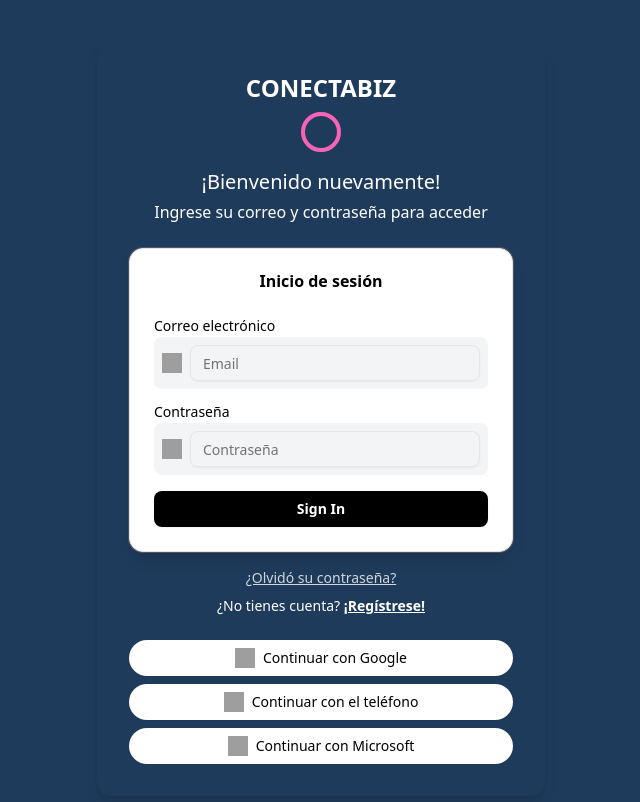
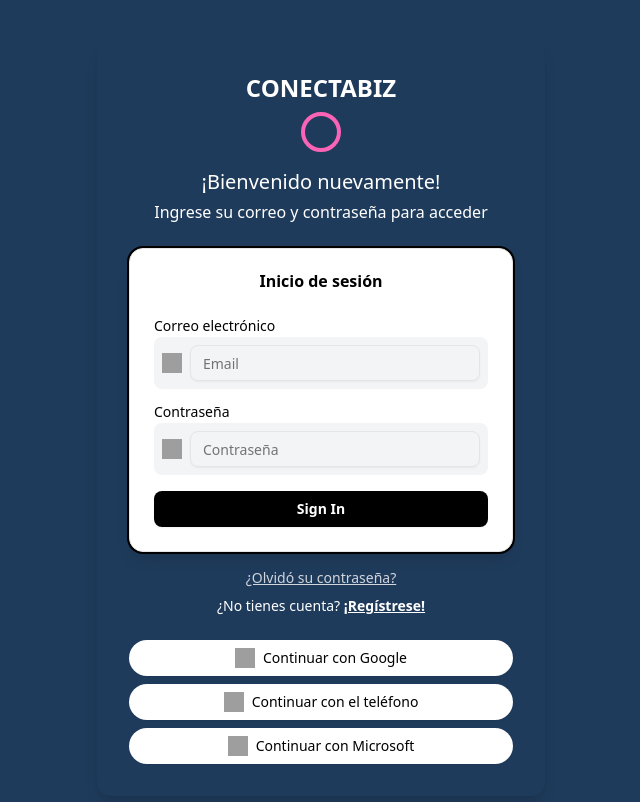
Before and after one commit to MiguelRestrepoL/ConectaBiz2, a Next.js app in the folder frontend/my-login-app/: page / in a window 1280 px wide. Shown: the top 802 px of the page, without its empty margins (319-959 px from the left). Built offline with nearby package versions, Linux system fonts and the light colour scheme; grey boxes are pictures that could not be loaded.

Commit message:
Update login-form.jsx

```diff
--- a/frontend/my-login-app/src/components/login-form.jsx
+++ b/frontend/my-login-app/src/components/login-form.jsx
@@ -46,7 +46,7 @@
         </p>
 
         {/* Tarjeta con formulario; se agrega ring para un borde sutil */}
-        <Card className="bg-white text-black shadow-lg ring-1 ring-gray-600">
+        <Card className="bg-white text-black shadow-lg ring-2 ring-black">
           <CardHeader>
             <CardTitle className="text-center">Inicio de sesión</CardTitle>
           </CardHeader>
```
